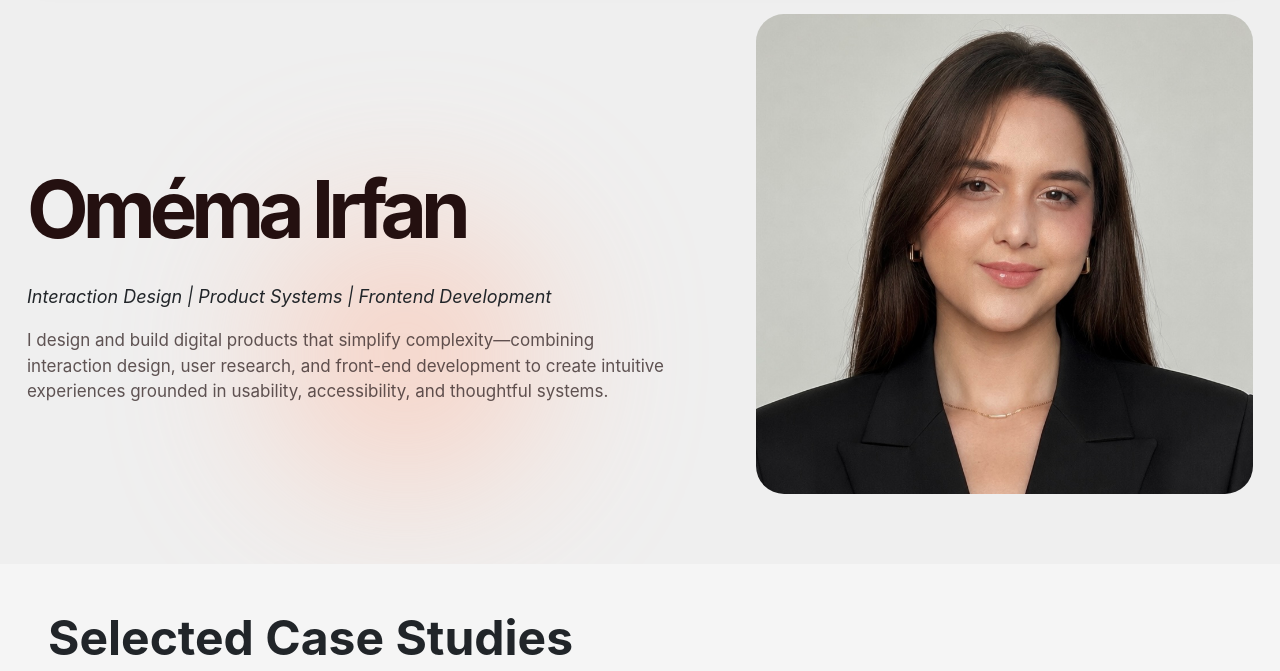
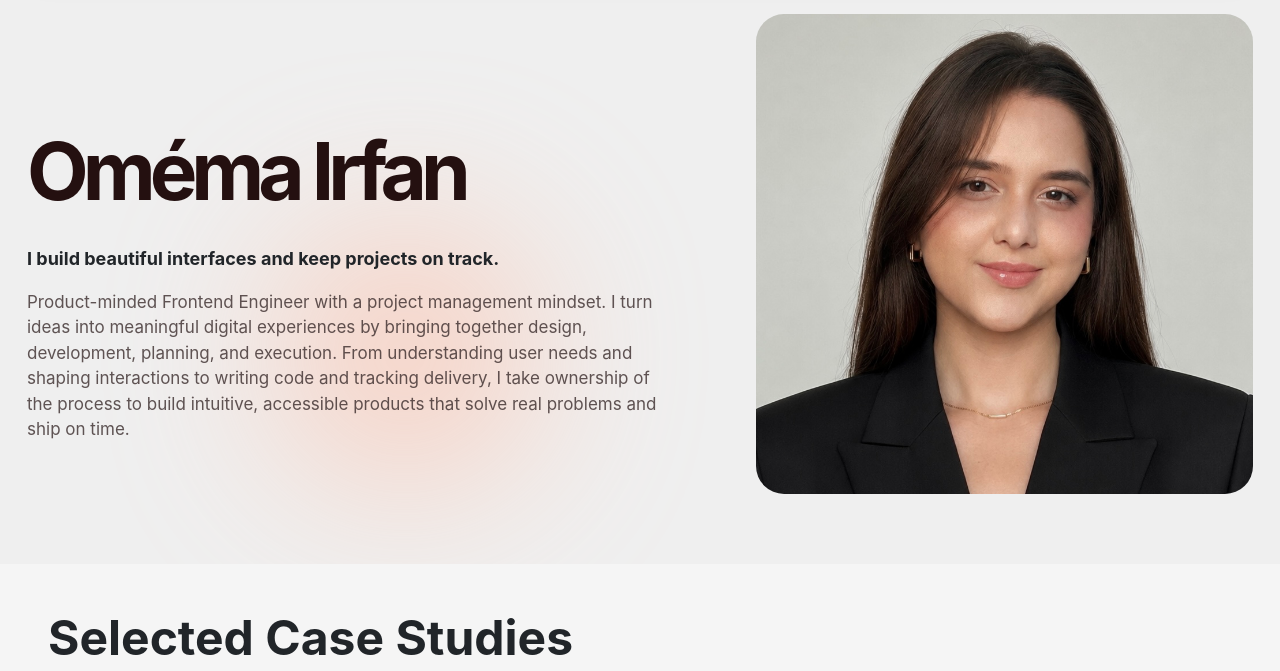
Before and after one commit to omemairf/Portfolio, a plain HTML site: page index.html in a window 1280 px wide. Shown: the part 104-775 px from the top of the page. Drawn offline with nearby package versions, Linux system fonts and the light colour scheme; a web font is replaced by a local one.

Commit message:
Revise hero content for clarity and focus
Updated hero section text to emphasize interface building and project management.

```diff
--- a/index.html
+++ b/index.html
@@ -48,8 +48,8 @@
             <div class="col-lg-7">
               <div class="hero-content">
                 <h1 class="hero-title"> Oméma Irfan </h1>
-                <h3 class="hero-title-me"><i>Interaction Design | Product Systems | Frontend Development</i> </h3>
-                <p class="hero-text">I design and build digital products that simplify complexity—combining interaction design, user research, and front-end development to create intuitive experiences grounded in usability, accessibility, and thoughtful systems.</p>
+                <h3 class="hero-title-me"><b>I build beautiful interfaces and keep projects on track.</b> </h3>
+                <p class="hero-text">Product-minded Frontend Engineer with a project management mindset. I turn ideas into meaningful digital experiences by bringing together design, development, planning, and execution. From understanding user needs and shaping interactions to writing code and tracking delivery, I take ownership of the process to build intuitive, accessible products that solve real problems and ship on time.</p>
               </div>
             </div>
             <!-- RIGHT IMAGE -->
```
